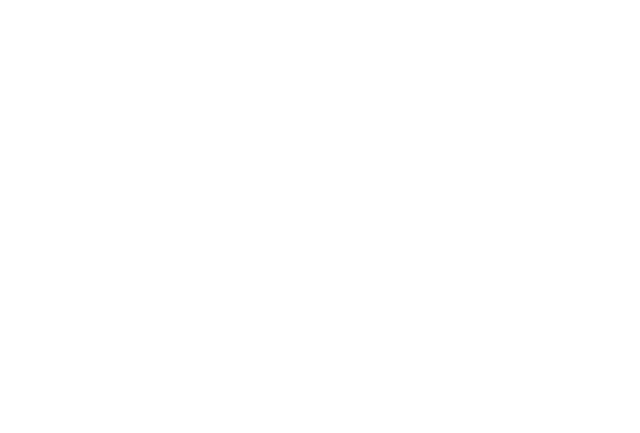
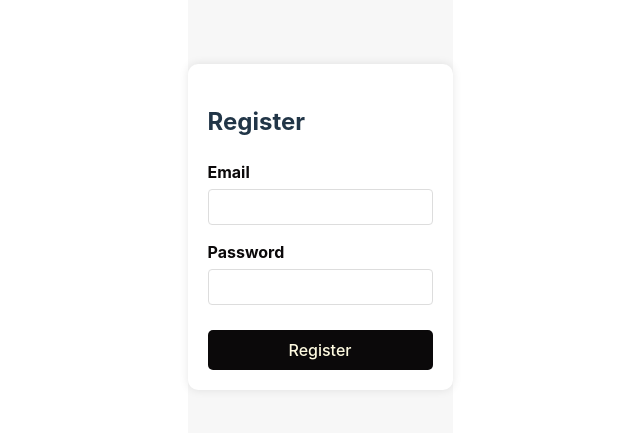
Before and after one commit to kmote02/Driving_School, a React (Vite) app: page /register in a window 1280 px wide. Before the commit this address had no page. Shown: the part 173-606 px from the top of the page, without its empty margins (320-960 px from the left). Built offline with nearby package versions, Linux system fonts and the light colour scheme.

Commit message:
Initialised firebase
Created two users using Register

```diff
--- /dev/null
+++ b/firebase.js
@@ -0,0 +1,16 @@
+import { initializeApp } from "firebase/app";
+import { getAuth } from "firebase/auth";
+
+const firebaseConfig = {
+  apiKey: import.meta.env.VITE_FIREBASE_API_KEY,
+  authDomain: import.meta.env.VITE_FIREBASE_AUTH_DOMAIN,
+  projectId: import.meta.env.VITE_FIREBASE_PROJECT_ID,
+  storageBucket: import.meta.env.VITE_FIREBASE_STORAGE_BUCKET,
+  messagingSenderId: import.meta.env.VITE_FIREBASE_MESSAGING_SENDER_ID,
+  appId: import.meta.env.VITE_FIREBASE_APP_ID,
+  measurementId: import.meta.env.VITE_FIREBASE_MEASUREMENT_ID,
+};
+
+// Initialize Firebase
+const app = initializeApp(firebaseConfig);
+export const auth = getAuth(app);
--- a/package.json
+++ b/package.json
@@ -14,6 +14,7 @@
     "@react-three/drei": "^9.114.0",
     "@react-three/fiber": "^8.17.9",
     "axios": "^1.7.7",
+    "firebase": "^10.14.1",
     "framer-motion": "^11.11.0",
     "maath": "^0.10.8",
     "react": "^18.3.1",
--- a/src/App.jsx
+++ b/src/App.jsx
@@ -2,6 +2,14 @@
 import Home from './pages/Home';
 import About from './pages/About';
 import Login from './pages/Login';
+import Register from './pages/Register';
+
+// Dashboard configuration
+import Dashboard from './pages/Dashboard/Dashboard';
+import Profile from './pages/Dashboard/Profile';
+import Settings from './pages/Dashboard/Settings';
+
+
 
 function App() {
   return (
@@ -10,7 +18,17 @@
         <Route path="/" element={<Home />} />
         <Route path="/Home" element={<Home />} />
         <Route path="/login" element={<Login />} />
+        <Route path="/register" element={<Register />} />
         <Route path="/about" element={<About />} />
+
+        {/* Dashboard routes */}
+        <Route path="/dashboard" element={<Dashboard />} />
+        <Route path="/dashboard/profile" element={<Profile />} />
+        <Route path="/dashboard/settings" element={<Settings />} />
+
+
+
+
       </Routes>
     </Router>
   );
--- /dev/null
+++ b/src/pages/Dashboard/Dashboard.css
@@ -0,0 +1,58 @@
+/* Dashboard.css */
+
+/* Overall container styling */
+.dashboard {
+    display: flex;
+    flex-direction: column;
+    height: 100vh;
+    background-color: #302727;
+    font-family: Arial, sans-serif;
+}
+
+/* Navbar styling */
+.navbar {
+    display: flex;
+    justify-content: space-between;
+    align-items: center;
+    padding: 1rem 2rem;
+    background-color: #333;
+    color: white;
+}
+
+.navbar h1 {
+    margin: 0;
+    font-size: 1.8rem;
+}
+
+/* Navigation buttons on the right */
+.nav-links {
+    display: flex;
+    gap: 1.5rem;
+}
+
+.nav-links a {
+    color: white;
+    text-decoration: none;
+    font-size: 1rem;
+    padding: 0.5rem 1rem;
+    border-radius: 4px;
+    transition: background-color 0.3s ease;
+}
+
+.nav-links a:hover {
+    background-color: #555;
+}
+
+.nav-links a:active {
+    background-color: #777;
+}
+
+/* Main content styling */
+.dashboard-content {
+    flex-grow: 1;
+    padding: 2rem;
+}
+
+.dashboard-content h2 {
+    margin-top: 0;
+}
--- /dev/null
+++ b/src/pages/Dashboard/Dashboard.jsx
@@ -0,0 +1,23 @@
+import React from 'react';
+import { Link } from 'react-router-dom';
+import './Dashboard.css'; // Import the Dashboard-specific CSS file
+
+const Dashboard = () => {
+  return (
+    <div className="dashboard">
+      <header className="navbar">
+        <h1>Dashboard</h1>
+        <div className="nav-links">
+          <Link to="/dashboard/profile">Profile</Link>
+          <Link to="/dashboard/settings">Settings</Link>
+        </div>
+      </header>
+      <div className="dashboard-content">
+        <h2>Welcome to your Dashboard</h2>
+        <p>This is the main dashboard area.</p>
+      </div>
+    </div>
+  );
+};
+
+export default Dashboard;
--- /dev/null
+++ b/src/pages/Dashboard/Profile.jsx
@@ -0,0 +1,12 @@
+import React from 'react';
+
+const Profile = () => {
+  return (
+    <div>
+      <h2>User Profile</h2>
+      <p>Here is your profile information...</p>
+    </div>
+  );
+};
+
+export default Profile;
--- /dev/null
+++ b/src/pages/Dashboard/Settings.jsx
@@ -0,0 +1,12 @@
+import React from 'react';
+
+const Settings = () => {
+  return (
+    <div>
+      <h2>Settings</h2>
+      <p>Here you can configure your settings...</p>
+    </div>
+  );
+};
+
+export default Settings;
--- a/src/pages/Login.css
+++ b/src/pages/Login.css
@@ -48,7 +48,7 @@
     width: 100%;
     padding: 10px;
     font-size: 1rem;
-    color: #0b090a;
+    color: #e8dfe4;
     border: 1px solid #ddd;
     border-radius: 5px;
     box-sizing: border-box;
--- a/src/pages/Login.jsx
+++ b/src/pages/Login.jsx
@@ -1,36 +1,76 @@
 import React, { useState } from 'react';
+import { signInWithEmailAndPassword, sendPasswordResetEmail } from 'firebase/auth'; // Import Firebase Auth methods
+import { useNavigate } from 'react-router-dom'; // Import useNavigate from react-router-dom
+import { auth } from '../../firebase';
 import './Login.css'; // Import your login-specific CSS file
 
 const Login = () => {
   const [userId, setUserId] = useState('');
   const [password, setPassword] = useState('');
+  const [error, setError] = useState(null); // To handle login or forgot password errors
+  const [message, setMessage] = useState(null); // To show success messages like password reset
+
+  const navigate = useNavigate(); // Initialize navigate function
 
   const handleLogin = (e) => {
     e.preventDefault();
-    // Add your login logic here
-    console.log('UserID:', userId);
-    console.log('Password:', password);
+
+    // Reset message and error before new action
+    setError(null);
+    setMessage(null);
+
+    // Firebase authentication logic
+    signInWithEmailAndPassword(auth, userId, password)
+      .then((userCredential) => {
+        // Signed in successfully
+        const user = userCredential.user;
+        console.log('User signed in:', user);
+
+        // Redirect to the dashboard after successful login
+        navigate('/dashboard');
+      })
+      .catch((error) => {
+        // Handle login errors
+        setError(error.message);
+        console.error('Login error:', error);
+      });
   };
 
   const handleForgotPassword = () => {
-    // Add your forgot password logic here
-    console.log('Forgot password clicked');
+    // Reset message and error before new action
+    setError(null);
+    setMessage(null);
+
+    if (!userId) {
+      setError('Please enter your email to reset the password.');
+      return;
+    }
+
+    sendPasswordResetEmail(auth, userId)
+      .then(() => {
+        console.log('Password reset email sent');
+        setMessage('Password reset email sent! Please check your inbox.');
+      })
+      .catch((error) => {
+        console.error('Error sending password reset email:', error);
+        setError(error.message);
+      });
   };
 
   const handleRegister = () => {
-    // Add your register logic here or navigate to the registration page
-    console.log('Register clicked');
+    // Use navigate to go to the register page
+    navigate('/register');
   };
 
   return (
-    <div className="login-page"> {/* Apply background only to the login page */}
+    <div className="login-page">
       <div className="login-container">
         <h2>Login</h2>
         <form onSubmit={handleLogin}>
           <div className="input-group">
-            <label htmlFor="userId">User ID</label>
+            <label htmlFor="userId">User ID (Email)</label>
             <input
-              type="text"
+              type="email"
               id="userId"
               value={userId}
               onChange={(e) => setUserId(e.target.value)}
@@ -47,15 +87,24 @@
               required
             />
           </div>
+          {error && <p className="error-message">{error}</p>} {/* Display error messages */}
+          {message && <p className="success-message">{message}</p>} {/* Display success messages */}
           <button type="submit">Login</button>
         </form>
 
-        {/* Additional buttons for Forgot Password and Register */}
         <div className="additional-buttons">
-          <button type="button" className="forgot-button" onClick={handleForgotPassword}>
+          <button
+            type="button"
+            className="forgot-button"
+            onClick={handleForgotPassword}
+          >
             (?) Forgot Password
           </button>
-          <button type="button" className="register-button" onClick={handleRegister}>
+          <button
+            type="button"
+            className="register-button"
+            onClick={handleRegister} // Navigate to the register page
+          >
             Register
           </button>
         </div>
--- /dev/null
+++ b/src/pages/Register.css
@@ -0,0 +1,55 @@
+/* Register.css */
+.register-page {
+    display: flex;
+    justify-content: center;
+    align-items: center;
+    height: 100vh;
+    background-color: #f7f7f7;
+}
+
+.register-container {
+    background-color: white;
+    padding: 20px;
+    border-radius: 10px;
+    box-shadow: 0 0 10px rgba(0, 0, 0, 0.1);
+    max-width: 400px;
+    width: 100%;
+}
+
+.input-group {
+    margin-bottom: 15px;
+}
+
+.input-group label {
+    display: block;
+    margin-bottom: 5px;
+}
+
+.input-group input {
+    width: 100%;
+    padding: 8px;
+    border: 1px solid #ddd;
+    border-radius: 4px;
+}
+
+button {
+    width: 100%;
+    padding: 10px;
+    background-color: #007bff;
+    color: white;
+    border: none;
+    border-radius: 4px;
+    cursor: pointer;
+}
+
+button:hover {
+    background-color: #0056b3;
+}
+
+.error-message {
+    color: red;
+}
+
+.success-message {
+    color: green;
+}
--- /dev/null
+++ b/src/pages/Register.jsx
@@ -0,0 +1,68 @@
+import React, { useState } from 'react';
+import { createUserWithEmailAndPassword } from 'firebase/auth'; // Import the createUserWithEmailAndPassword method from Firebase
+import { auth } from '../../firebase'; // Import the auth instance from your firebase configuration
+import './Register.css'; // Import the Register-specific CSS file
+
+const Register = () => {
+  const [email, setEmail] = useState('');
+  const [password, setPassword] = useState('');
+  const [error, setError] = useState(null); // To handle registration errors
+  const [message, setMessage] = useState(null); // To show success messages after registration
+
+  const handleRegister = (e) => {
+    e.preventDefault();
+
+    // Reset message and error before new action
+    setError(null);
+    setMessage(null);
+
+    // Firebase registration logic
+    createUserWithEmailAndPassword(auth, email, password)
+      .then((userCredential) => {
+        // User registered successfully
+        const user = userCredential.user;
+        console.log('User registered:', user);
+        setMessage('Registration successful! You can now log in.');
+      })
+      .catch((error) => {
+        // Handle registration errors
+        setError(error.message);
+        console.error('Registration error:', error);
+      });
+  };
+
+  return (
+    <div className="register-page">
+      <div className="register-container">
+        <h2>Register</h2>
+        <form onSubmit={handleRegister}>
+          <div className="input-group">
+            <label htmlFor="email">Email</label>
+            <input
+              type="email"
+              id="email"
+              value={email}
+              onChange={(e) => setEmail(e.target.value)}
+              required
+            />
+          </div>
+          <div className="input-group">
+            <label htmlFor="password">Password</label>
+            <input
+              type="password"
+              id="password"
+              value={password}
+              onChange={(e) => setPassword(e.target.value)}
+              required
+            />
+          </div>
+          {error && <p className="error-message">{error}</p>} {/* Display error messages */}
+          {message && <p className="success-message">{message}</p>} {/* Display success messages */}
+          <button type="submit">Register</button>
+        </form>
+      </div>
+    </div>
+  );
+};
+
+export default Register;
```
Also changed, not shown: 2 other files (tests, documents, lock files or other folders).
